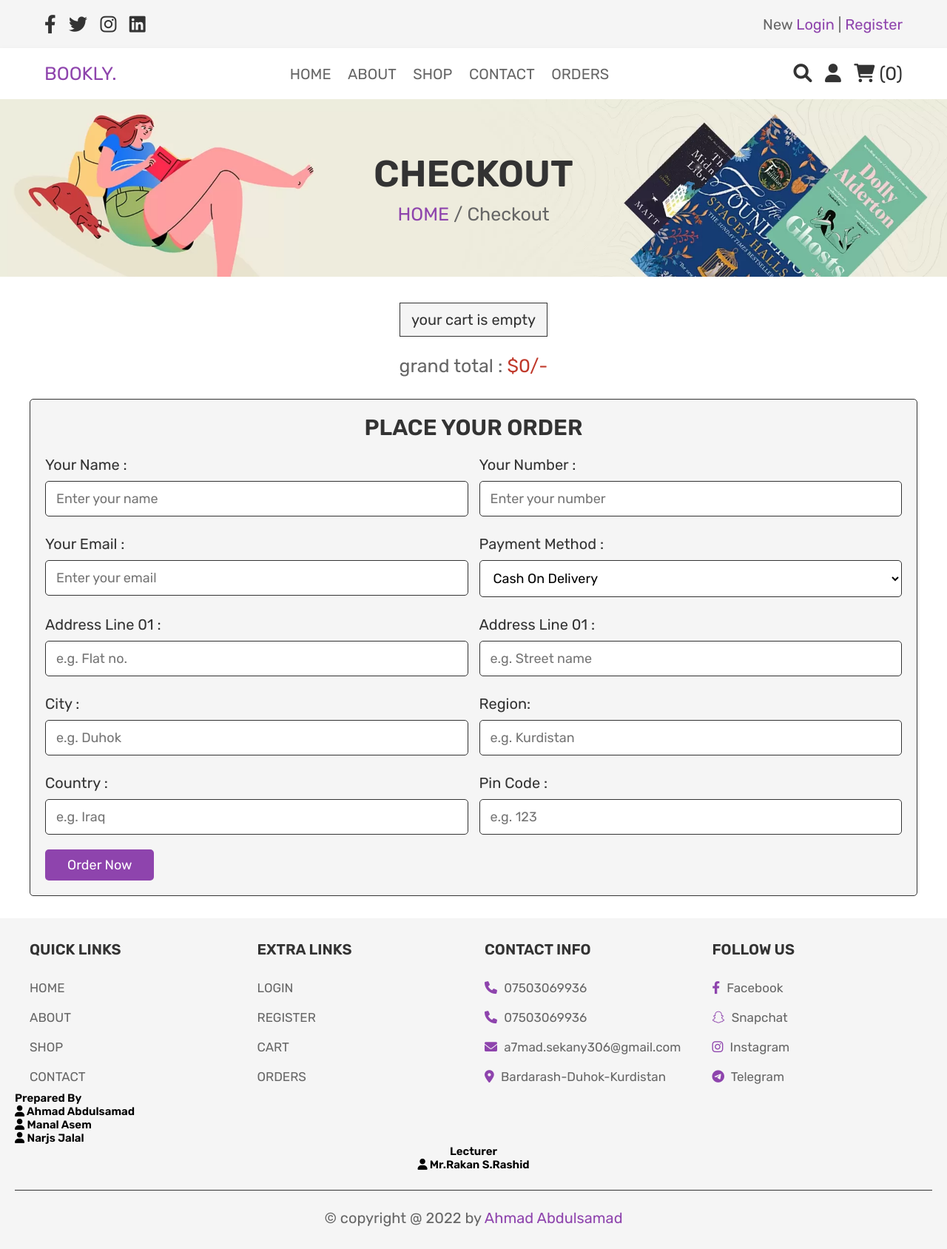
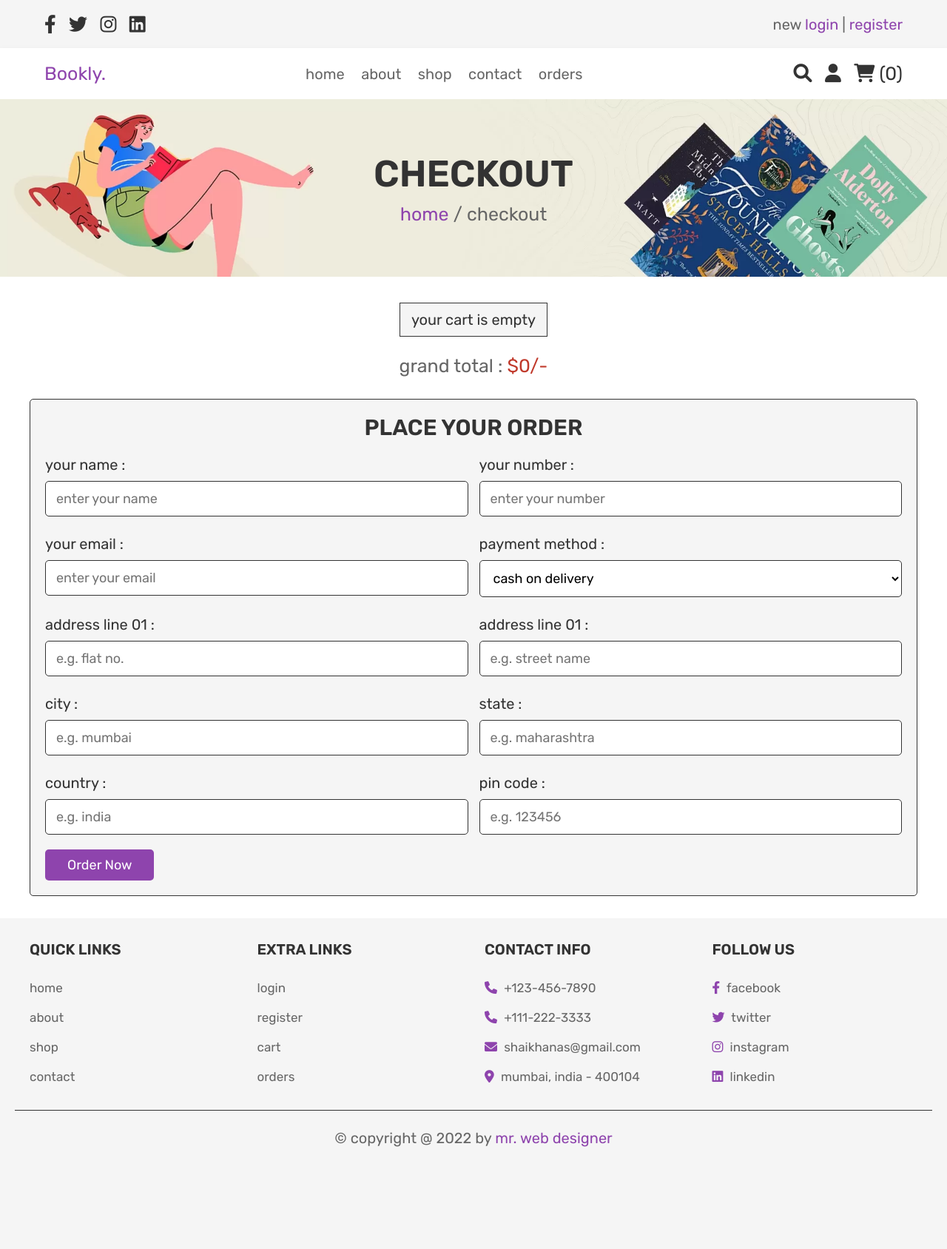
Before and after one commit to a7mad306/bookly, a PHP site: page /checkout.php in a window 1280 px wide. Shown: the whole page at 74% size. After the commit the page ends 1550 px from the top, so only its background shows below. Run offline with PHP 8.4, Linux system fonts and the light colour scheme; the visitor is signed in with stand-in values (Sample User, id 1); data that the repository does not hold is empty.

Commit message:
Add files via upload

```diff
--- a/checkout.php
+++ b/checkout.php
@@ -57,7 +57,7 @@ if(isset($_POST['order_btn'])){
    <meta charset="UTF-8">
    <meta http-equiv="X-UA-Compatible" content="IE=edge">
    <meta name="viewport" content="width=device-width, initial-scale=1.0">
-   <title>Checkout</title>
+   <title>checkout</title>
 
    <!-- font awesome cdn link  -->
    <link rel="stylesheet" href="https://cdnjs.cloudflare.com/ajax/libs/font-awesome/6.0.0/css/all.min.css">
@@ -71,8 +71,8 @@ if(isset($_POST['order_btn'])){
 <?php include 'header.php'; ?>
 
 <div class="heading">
-   <h3>Checkout</h3>
-   <p> <a href="home.php">HOME</a> / Checkout </p>
+   <h3>checkout</h3>
+   <p> <a href="home.php">home</a> / checkout </p>
 </div>
 
 <section class="display-order">
@@ -99,52 +99,52 @@ if(isset($_POST['order_btn'])){
 <section class="checkout">
 
    <form action="" method="post">
-      <h3>Place Your Order</h3>
+      <h3>place your order</h3>
       <div class="flex">
          <div class="inputBox">
-            <span>Your Name :</span>
-            <input type="text" name="name" required placeholder="Enter your name">
+            <span>your name :</span>
+            <input type="text" name="name" required placeholder="enter your name">
          </div>
          <div class="inputBox">
-            <span>Your Number :</span>
-            <input type="number" name="number" required placeholder="Enter your number">
+            <span>your number :</span>
+            <input type="number" name="number" required placeholder="enter your number">
          </div>
          <div class="inputBox">
-            <span>Your Email :</span>
-            <input type="email" name="email" required placeholder="Enter your email">
+            <span>your email :</span>
+            <input type="email" name="email" required placeholder="enter your email">
          </div>
          <div class="inputBox">
-            <span>Payment Method :</span>
+            <span>payment method :</span>
             <select name="method">
-               <option value="cash on delivery">Cash On Delivery</option>
-               <option value="credit card">Credit Card</option>
-               <option value="paypal">PayPal</option>
-               <option value="paytm">Paytm</option>
+               <option value="cash on delivery">cash on delivery</option>
+               <option value="credit card">credit card</option>
+               <option value="paypal">paypal</option>
+               <option value="paytm">paytm</option>
             </select>
          </div>
          <div class="inputBox">
-            <span>Address Line 01 :</span>
-            <input type="number" min="0" name="flat" required placeholder="e.g. Flat no.">
+            <span>address line 01 :</span>
+            <input type="number" min="0" name="flat" required placeholder="e.g. flat no.">
          </div>
          <div class="inputBox">
-            <span>Address Line 01 :</span>
-            <input type="text" name="street" required placeholder="e.g. Street name">
+            <span>address line 01 :</span>
+            <input type="text" name="street" required placeholder="e.g. street name">
          </div>
          <div class="inputBox">
-            <span>City :</span>
-            <input type="text" name="city" required placeholder="e.g. Duhok">
+            <span>city :</span>
+            <input type="text" name="city" required placeholder="e.g. mumbai">
          </div>
          <div class="inputBox">
-            <span>Region:</span>
-            <input type="text" name="state" required placeholder="e.g. Kurdistan ">
+            <span>state :</span>
+            <input type="text" name="state" required placeholder="e.g. maharashtra">
          </div>
          <div class="inputBox">
-            <span>Country :</span>
-            <input type="text" name="country" required placeholder="e.g. Iraq">
+            <span>country :</span>
+            <input type="text" name="country" required placeholder="e.g. india">
          </div>
          <div class="inputBox">
-            <span>Pin Code :</span>
-            <input type="number" min="0" name="pin_code" required placeholder="e.g. 123">
+            <span>pin code :</span>
+            <input type="number" min="0" name="pin_code" required placeholder="e.g. 123456">
          </div>
       </div>
       <input type="submit" value="order now" class="btn" name="order_btn">
--- a/footer.php
+++ b/footer.php
@@ -3,48 +3,39 @@
    <div class="box-container">
 
       <div class="box">
-         <h3>Quick Links</h3>
-         <a href="home.php">HOME</a>
-         <a href="about.php">ABOUT</a>
-         <a href="shop.php">SHOP</a>
-         <a href="contact.php">CONTACT</a>
+         <h3>quick links</h3>
+         <a href="home.php">home</a>
+         <a href="about.php">about</a>
+         <a href="shop.php">shop</a>
+         <a href="contact.php">contact</a>
       </div>
 
       <div class="box">
-         <h3>Extra Links</h3>
-         <a href="login.php">LOGIN</a>
-         <a href="register.php">REGISTER</a>
-         <a href="cart.php">CART</a>
-         <a href="orders.php">ORDERS</a>
+         <h3>extra links</h3>
+         <a href="login.php">login</a>
+         <a href="register.php">register</a>
+         <a href="cart.php">cart</a>
+         <a href="orders.php">orders</a>
       </div>
 
       <div class="box">
-         <h3>Contact Info</h3>
-         <p> <i class="fas fa-phone"></i> 07503069936 </p>
-         <p> <i class="fas fa-phone"></i> 07503069936 </p>
-         <p> <i class="fas fa-envelope"></i> a7mad.sekany306@gmail.com </p>
-         <p> <i class="fas fa-map-marker-alt"></i> Bardarash-Duhok-Kurdistan </p>
+         <h3>contact info</h3>
+         <p> <i class="fas fa-phone"></i> +123-456-7890 </p>
+         <p> <i class="fas fa-phone"></i> +111-222-3333 </p>
+         <p> <i class="fas fa-envelope"></i> shaikhanas@gmail.com </p>
+         <p> <i class="fas fa-map-marker-alt"></i> mumbai, india - 400104 </p>
       </div>
 
       <div class="box">
-         <h3>Follow Us</h3>
-         <a href="https://www.facebook.com/hahahaha.drm.deshy.drrr"> <i class="fab fa-facebook-f"></i> Facebook </a>
-         <a href="https://www.snapchat.com/add/a7mau306?share_id=QTM3MDIz&locale=en_IQ"> <i class="fab fa-snapchat"></i> Snapchat </a>
-         <a href="https://www.instagram.com/a7mad._kurdish/?r=nametag"> <i class="fab fa-instagram"></i> Instagram </a>
-         <a href="https://t.me/a7mau306"> <i class="fab fa-telegram"></i> Telegram </a>
+         <h3>follow us</h3>
+         <a href="#"> <i class="fab fa-facebook-f"></i> facebook </a>
+         <a href="#"> <i class="fab fa-twitter"></i> twitter </a>
+         <a href="#"> <i class="fab fa-instagram"></i> instagram </a>
+         <a href="#"> <i class="fab fa-linkedin"></i> linkedin </a>
       </div>
 
    </div>
-<div class="box">
-   <h1>Prepared By</h1>
-   <h2> <i class="fas fa-user"></i> Ahmad Abdulsamad</h2>
-   <h2> <i class="fas fa-user"></i> Manal Asem</h2>
-   <h2> <i class="fas fa-user"></i> Narjs Jalal</h2>
-</div>
-<div align="center">
-   <h1>Lecturer</h1>
-   <h2> <i class="fas fa-user"></i> Mr.Rakan S.Rashid</h2>
-</div>
-   <p class="credit"> &copy; copyright  @ <?php echo date('Y'); ?> by <span>Ahmad Abdulsamad </span> </p>
+
+   <p class="credit"> &copy; copyright  @ <?php echo date('Y'); ?> by <span>mr. web designer</span> </p>
 
 </section>
--- a/header.php
+++ b/header.php
@@ -21,20 +21,20 @@ if(isset($message)){
             <a href="#" class="fab fa-instagram"></a>
             <a href="#" class="fab fa-linkedin"></a>
          </div>
-         <p> New <a href="login.php">Login</a> | <a href="register.php">Register</a> </p>
+         <p> new <a href="login.php">login</a> | <a href="register.php">register</a> </p>
       </div>
    </div>
 
    <div class="header-2">
       <div class="flex">
-         <a href="home.php" class="logo">BOOKLY.</a>
+         <a href="home.php" class="logo">Bookly.</a>
 
          <nav class="navbar">
-            <a href="home.php">HOME</a>
-            <a href="about.php">ABOUT</a>
-            <a href="shop.php">SHOP</a>
-            <a href="contact.php">CONTACT</a>
-            <a href="orders.php">ORDERS</a>
+            <a href="home.php">home</a>
+            <a href="about.php">about</a>
+            <a href="shop.php">shop</a>
+            <a href="contact.php">contact</a>
+            <a href="orders.php">orders</a>
          </nav>
 
          <div class="icons">
@@ -49,9 +49,9 @@ if(isset($message)){
          </div>
 
          <div class="user-box">
-            <p>Username : <span><?php echo $_SESSION['user_name']; ?></span></p>
-            <p>Email : <span><?php echo $_SESSION['user_email']; ?></span></p>
-            <a href="logout.php" class="delete-btn">Logout</a>
+            <p>username : <span><?php echo $_SESSION['user_name']; ?></span></p>
+            <p>email : <span><?php echo $_SESSION['user_email']; ?></span></p>
+            <a href="logout.php" class="delete-btn">logout</a>
          </div>
       </div>
    </div>
```
Also changed, not shown: about.php (+78 -0 lines), contact.php (+4 -4 lines).
